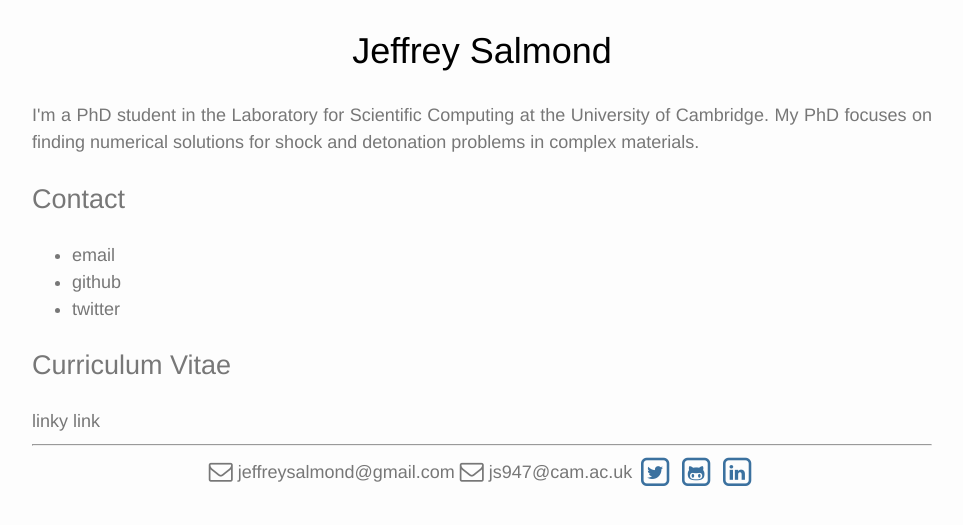
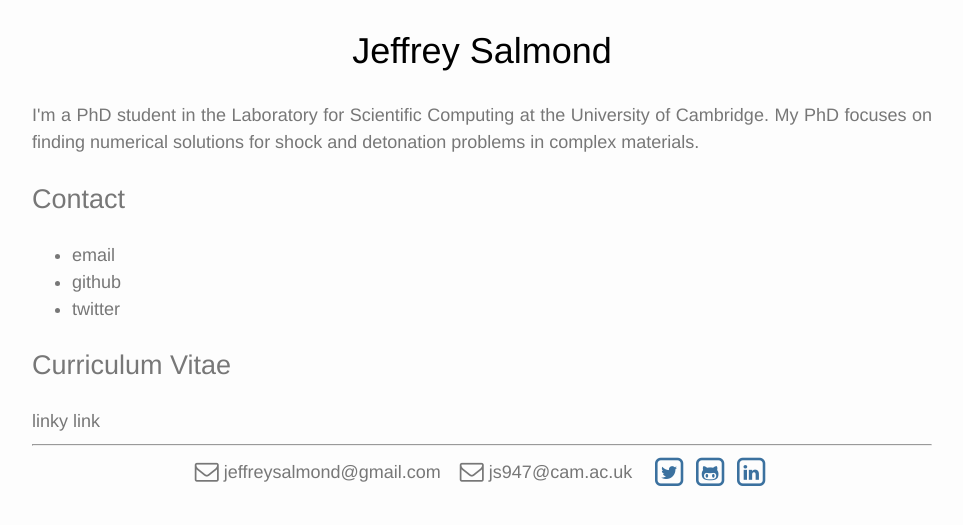
Before and after one commit to mjArcher/mjArcher.github.io, a Jekyll site: the page built from index.html, in a window 1280 px wide. Shown: the top 525 px of the page, without its empty margins (158-1121 px from the left). Built offline with Jekyll 4.4.1, drawn with Linux system fonts in a browser that asks for light colours; nearby versions of some CDN libraries.

Commit message:
add spacing between email addresses

```diff
--- a/index.html
+++ b/index.html
@@ -23,7 +23,9 @@ linky link
 <hr/>
 <footer>
   <i class="fa fa-envelope-o fa-lg"></i>&nbsp;jeffreysalmond@gmail.com
+  <span style="display: inline-block; width: 0.5em;"></span>
   <i class="fa fa-envelope-o fa-lg"></i>&nbsp;js947@cam.ac.uk
+  <span style="display: inline-block; width: 0.5em;"></span>
   <a class="fa-stack" href="https://twitter.com/js947">
     <i class="fa fa-square-o fa-stack-2x"></i>
     <i class="fa fa-twitter fa-stack-1x"></i>
```
